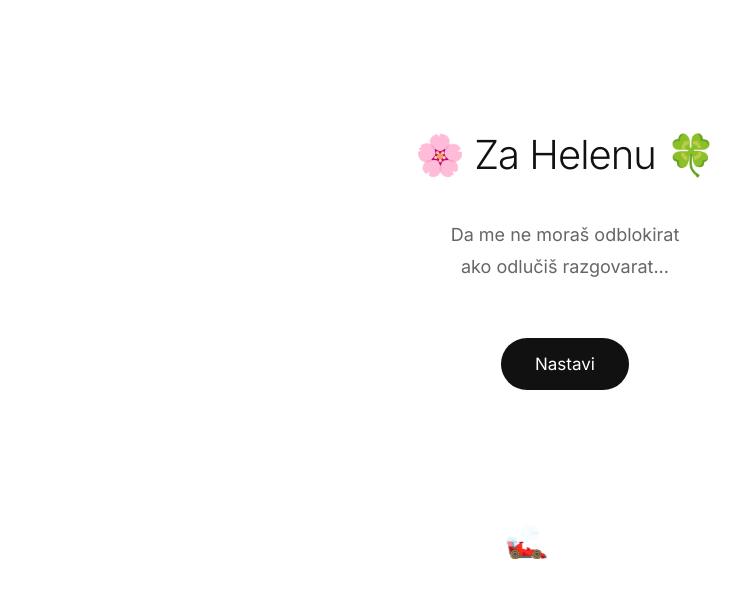
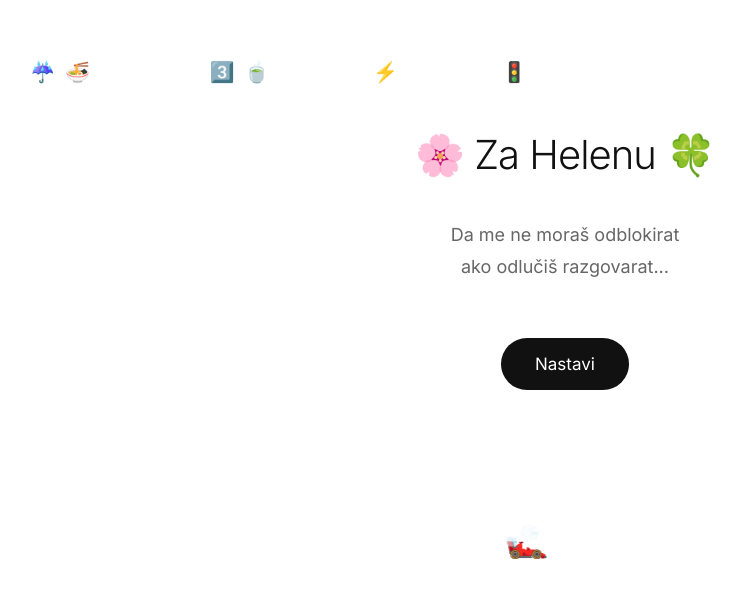
Before and after one commit to leonstrakos/date, a website: page public/index.html in a window 1280 px wide. Shown: the part 140-738 px from the top of the page, without its empty margins (75-816 px from the left). Drawn offline with Linux system fonts and the light colour scheme; no server answers.

Commit message:
Update style.css

```diff
--- a/public/style.css
+++ b/public/style.css
@@ -207,7 +207,7 @@ body.page-leave {
 .history {
         position: fixed;
     top: 200px;
-    left: -50vw;
+    left: 30vw;
 
     font-size: 20px;
     z-index: 9999;
```
